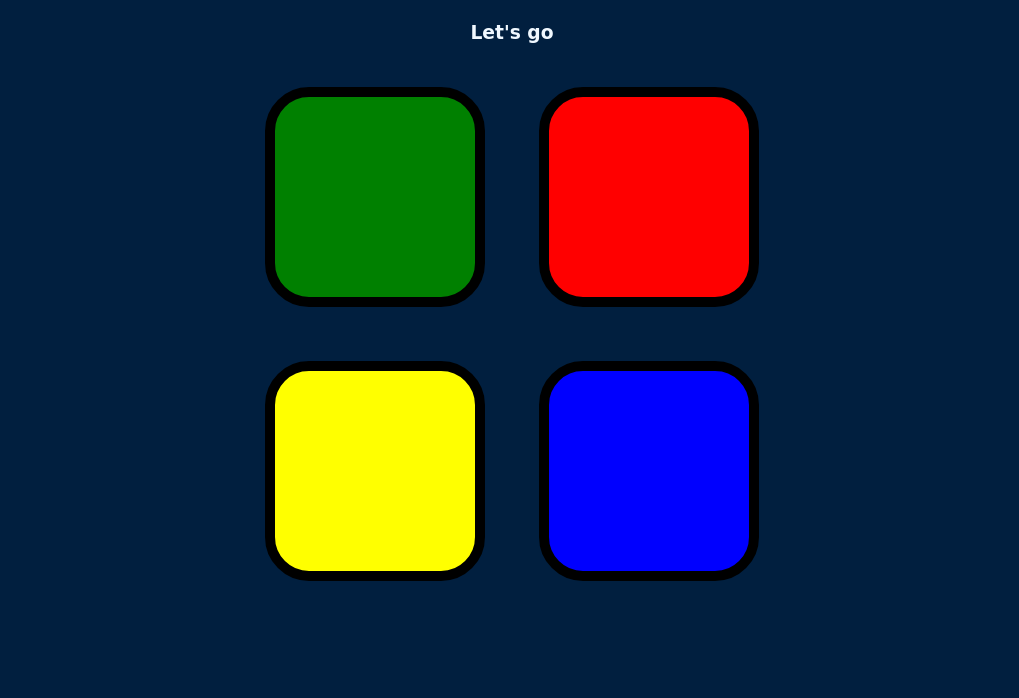
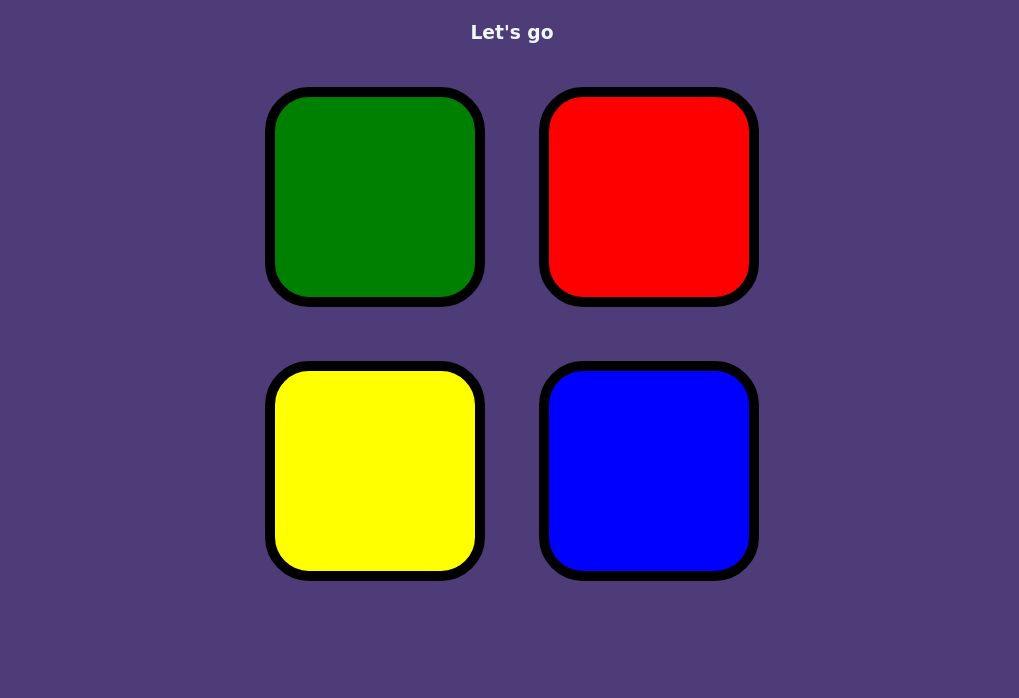
Before and after one commit to Anandarupa-17/js-SimonGame, a plain HTML site: page index.html in a window 1280 px wide. Shown: the part 102-800 px from the top of the page, without its empty margins (128-1147 px from the left). Drawn offline with nearby package versions, Linux system fonts and the light colour scheme.

Commit message:
styles.css

```diff
--- a/styles.css
+++ b/styles.css
@@ -1,6 +1,6 @@
 body {
   text-align: center;
-  background-color: #011F3F;
+  background-color: #4D3C77;
 }
 
 #level-title {
```
